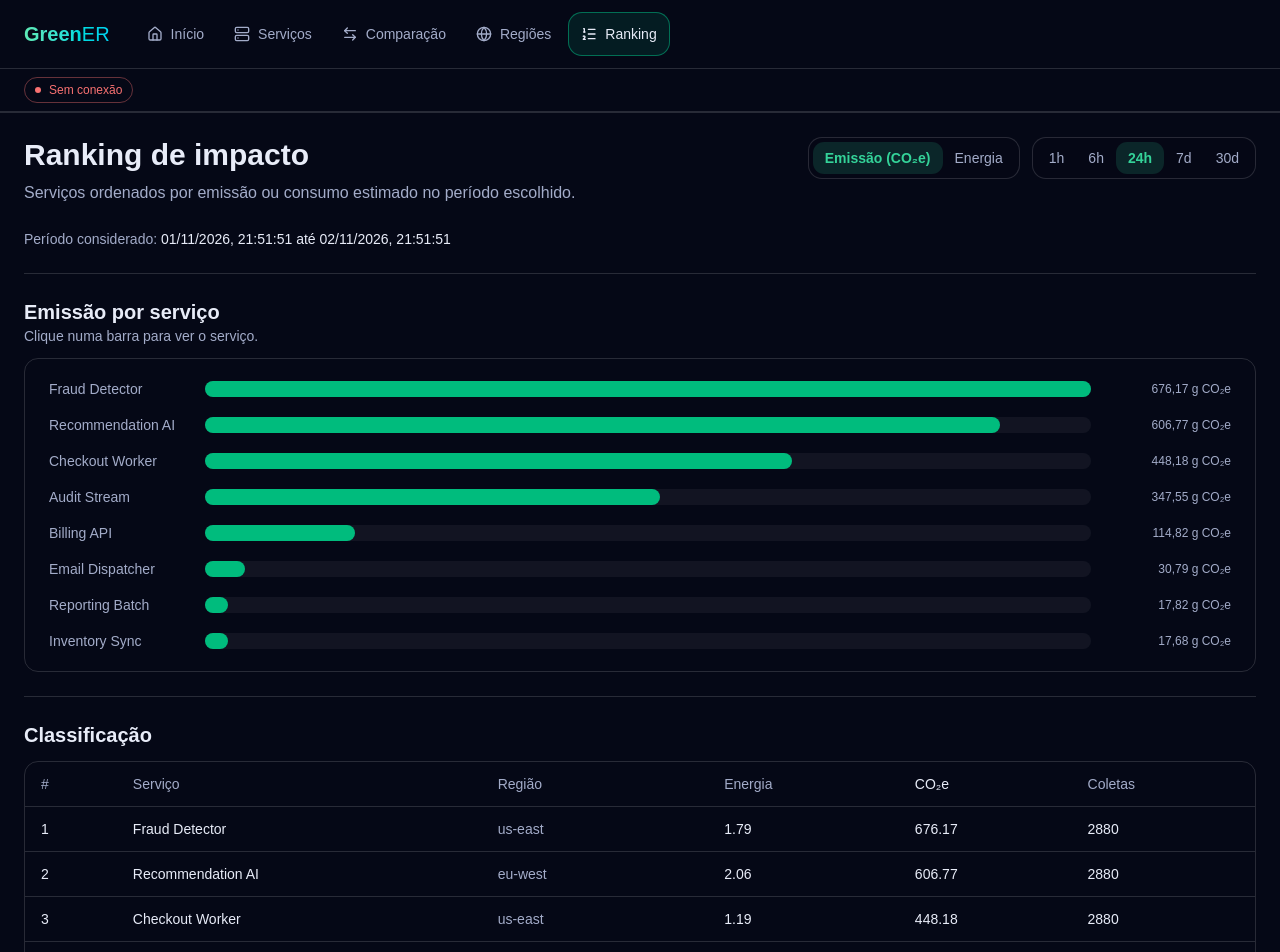
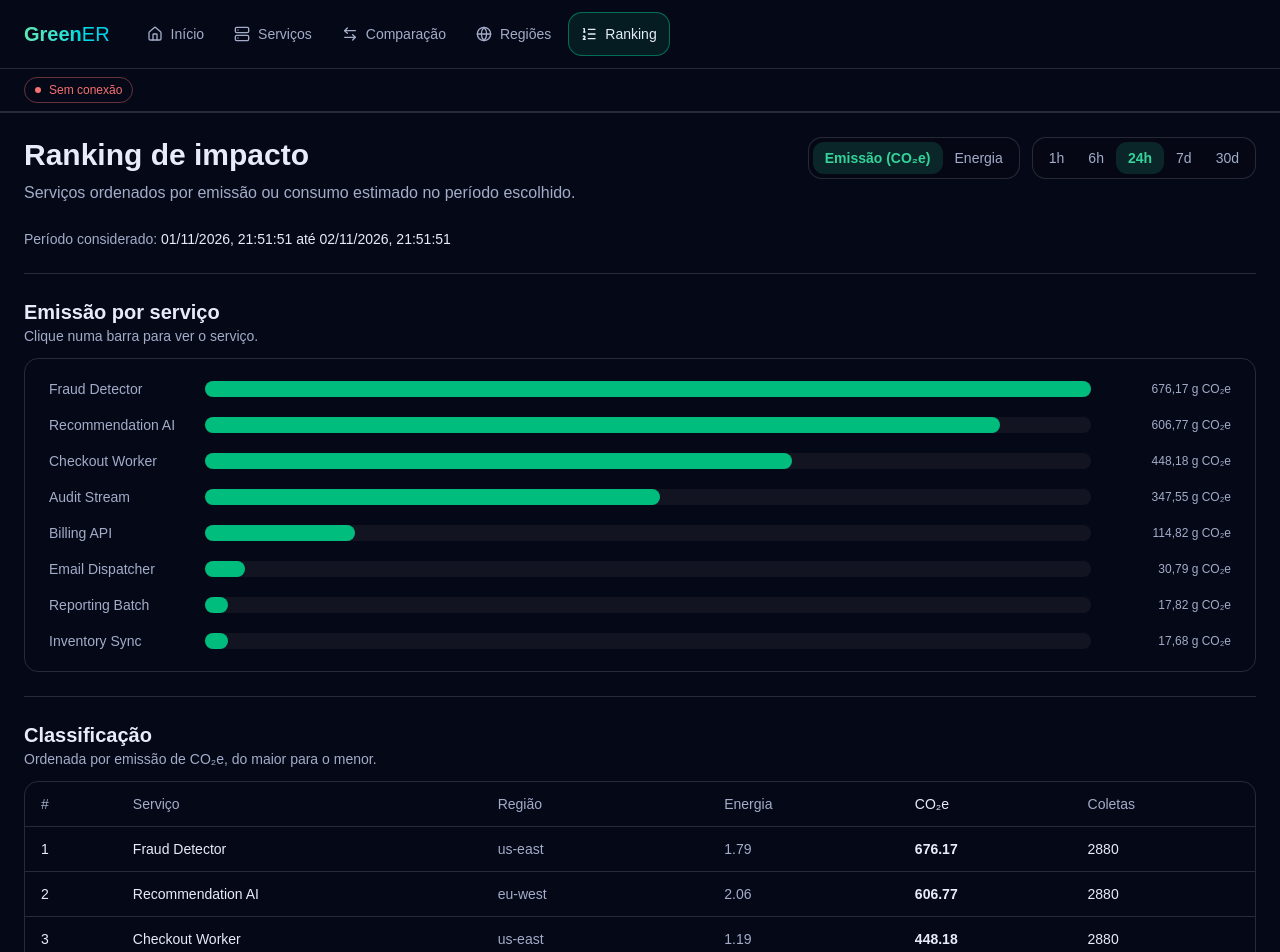
Before and after one commit to Team-Zero-DSM/GreenER, a React (Vite) app in the folder frontend/: page /ranking in a window 1280 px wide. Shown: the top 952 px of the page. Built offline with nearby package versions, Linux system fonts and the light colour scheme; no server answers.

Commit message:
feat(#106): deixa claro na tabela o critério da ordenação
A tabela segue a ordem do ranking recebido, que já vem classificado pelo critério escolhido. Abaixo do título aparece por qual critério ela está ordenada, e os valores dessa coluna ficam em destaque.

```diff
--- a/frontend/src/components/ranking/RankingTable.tsx
+++ b/frontend/src/components/ranking/RankingTable.tsx
@@ -14,13 +14,28 @@ const rankingColumns: { label: string; criterion?: RankingCriterion }[] = [
     { label: 'Coletas' },
 ];
 
+const sortLabels: Record<RankingCriterion, string> = {
+    co2eGrams: 'emissão de CO₂e',
+    energyKwh: 'consumo de energia',
+};
+
+function valueClass(isSorted: boolean) {
+    return `px-4 py-3 tabular-nums ${isSorted ? 'font-semibold text-foreground' : 'text-muted-foreground'}`;
+}
+
 export function RankingTable({ criterion, items }: RankingTableProps) {
     return (
         <section
             aria-label="Tabela de classificação"
             className="space-y-3 border-t border-border pt-6"
         >
-            <h2 className="text-xl font-semibold">Classificação</h2>
+            <div>
+                <h2 className="text-xl font-semibold">Classificação</h2>
+
+                <p className="text-sm text-muted-foreground">
+                    Ordenada por {sortLabels[criterion]}, do maior para o menor.
+                </p>
+            </div>
 
             <div className="overflow-x-auto rounded-lg border border-border">
                 <table className="w-full min-w-xl text-sm">
@@ -54,8 +69,12 @@ export function RankingTable({ criterion, items }: RankingTableProps) {
                                 <td className="px-4 py-3 text-muted-foreground">
                                     {item.region.code}
                                 </td>
-                                <td className="px-4 py-3 tabular-nums">{item.energyKwh}</td>
-                                <td className="px-4 py-3 tabular-nums">{item.co2eGrams}</td>
+                                <td className={valueClass(criterion === 'energyKwh')}>
+                                    {item.energyKwh}
+                                </td>
+                                <td className={valueClass(criterion === 'co2eGrams')}>
+                                    {item.co2eGrams}
+                                </td>
                                 <td className="px-4 py-3 tabular-nums">{item.sampleCount}</td>
                             </tr>
                         ))}
```
